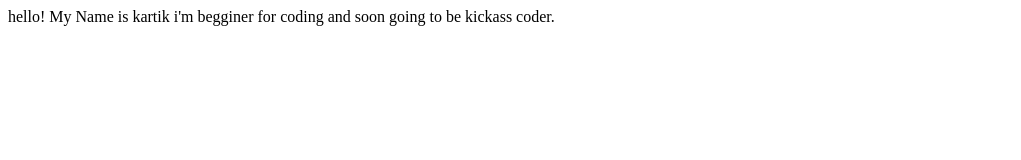
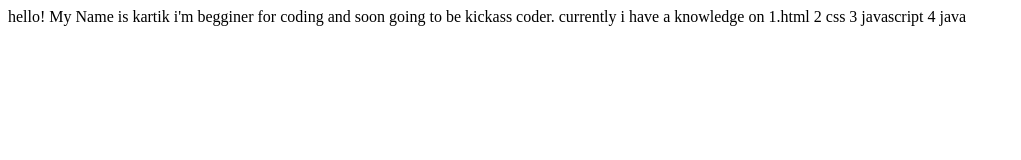
Before and after one commit to Kartik-Singh-06/Student-website, a plain HTML site: page index.html in a window 1280 px wide. Shown: the whole page, without its empty margins (0-1021 px from the left). Drawn offline with Linux system fonts and the light colour scheme.

Commit message:
feat: update about me

```diff
--- a/index.html
+++ b/index.html
@@ -9,5 +9,11 @@
 <body>
     hello! My Name is kartik
      i'm begginer for coding and soon going  to be kickass coder.
+
+     currently i have a knowledge on
+     1.html
+     2 css
+     3 javascript
+     4 java
 </body>
 </html>
```
